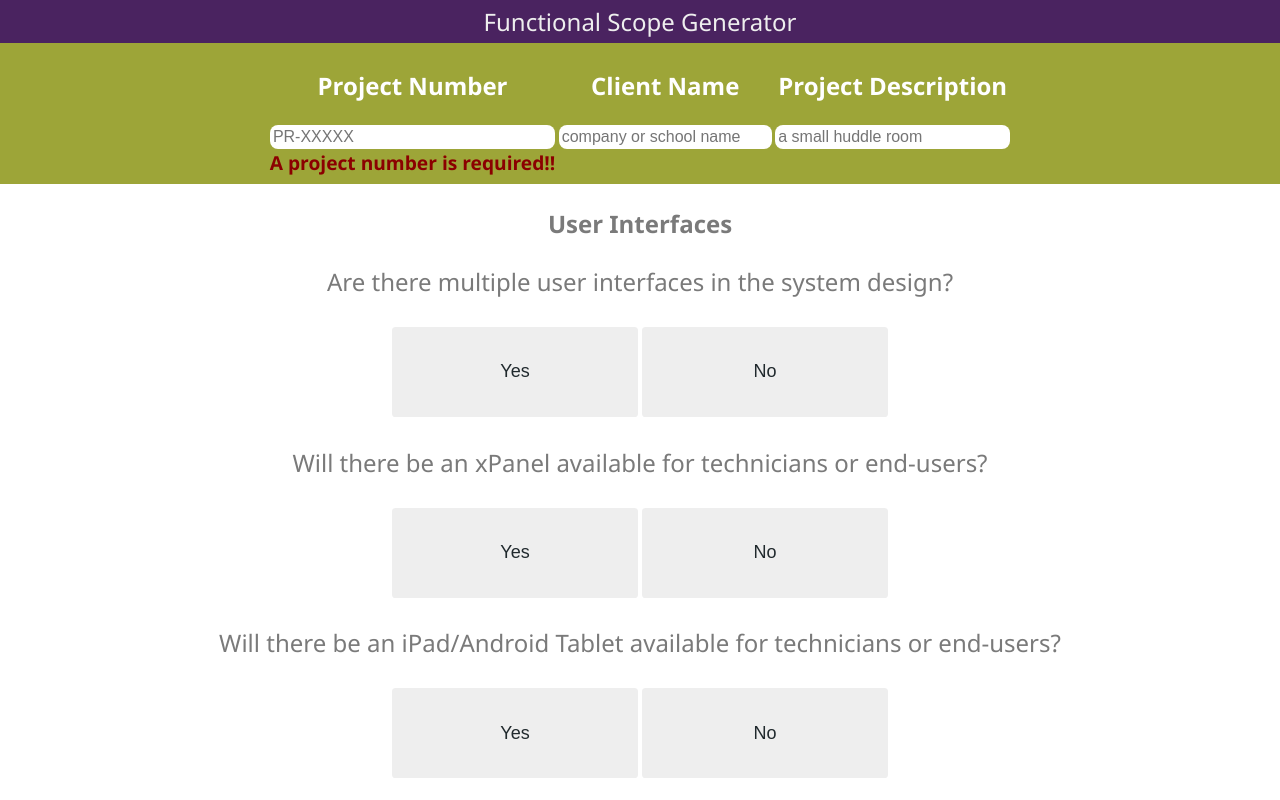
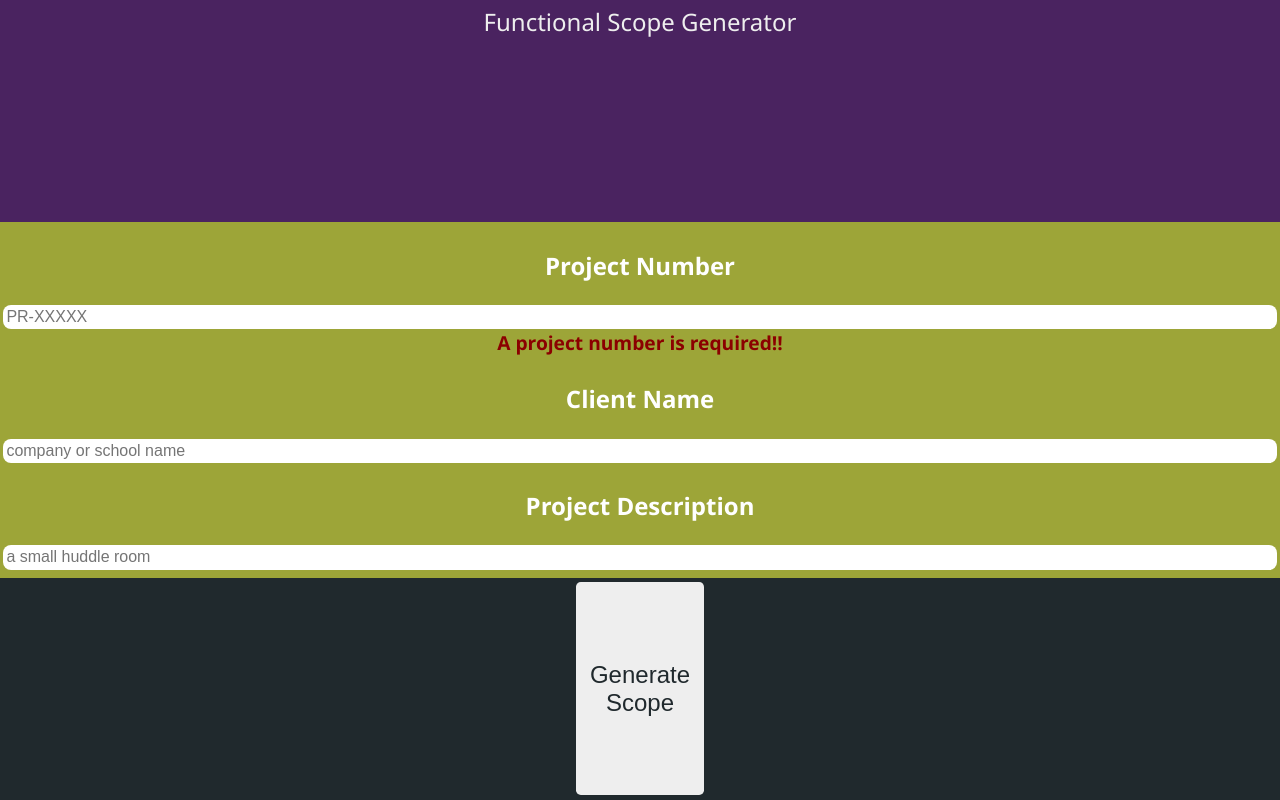
Before and after one commit to ryanjblajda/scope-generator, an Angular app: page / in a window 1280 px wide. Shown: the top 800 px of the page. Built offline with nearby package versions, Linux system fonts and the light colour scheme.

Commit message:
rename scope class to project class

```diff
--- a/src/app/app.component.html
+++ b/src/app/app.component.html
@@ -2,27 +2,33 @@
   <header class="header">
     <span class="header-name">{{title}}</span>
   </header>
-  <section class="scope-details" [formGroup]="details">
-      <article class="scope-details-item">
+  <section class="project-details" [formGroup]="details">
+      <article class="project-details-item">
         <span><h2>Project Number</h2></span><input name="project-number" class="project-number" formControlName="projectnumber" required [placeholder]="projectNumberPlaceholder()" (input)="onInput('project-num', $event)" minlength="8"/>
         <div *ngIf="details.controls['projectnumber']?.invalid || details.controls['projectnumber']?.dirty">
           <div class="required-message" *ngIf="details.controls['projectnumber']?.errors?.['required']">{{projectNumberRequiredMessage}}</div>
           <div class="invalid-message" *ngIf="details.controls['projectnumber']?.invalid && details.controls['projectnumber']?.touched">{{projectNumberInvalidMessage}}</div>
         </div>
       </article>
-      <article class="scope-details-item">
+      <article class="project-details-item">
         <span><h2>Client Name</h2></span><input name="project-client-name" [placeholder]="projectClientNamePlaceholder()" (input)="onInput('project-client', $event)"/>
       </article>
-      <article class="scope-details-item">
+      <article class="project-details-item">
         <span><h2>Project Description</h2></span><input name="project-description" [placeholder]="projectDescriptionPlaceholder()" (input)="onInput('project-description', $event)"/>
       </article>
   </section>
+  <section>
+
+  <!--
+    hiding this currently for development of the multiple system feature
   <section *ngIf="success()" class="question-list">
     <app-section *ngFor="let section of questions.sections" [section]="section"/>
   </section>
   <section *ngIf="success()" class="custom-details">
     <span><h3>Additional Details</h3></span>
     <textarea placeholder="enter additional details not captured via the questions, such as IT contact details or advanced functionality, like room combining or overflow" (input)="onInput('custom-details', $event)"></textarea>
+  </section>
+  -->
   </section>
   <article class="download-container" *ngIf="downloadReady()">
     <a [href]="downloadURL()" [download]="downloadName()"><button (click)="downloaded()">Download</button></a>
--- a/src/app/app.component.scss
+++ b/src/app/app.component.scss
@@ -87,7 +87,7 @@
     outline: 0;
 }
 
-.scope-details {
+.project-details {
     display: flex;
     flex-direction: column;
     flex: 1 1 5%;
@@ -98,7 +98,7 @@
     color: $scope-details-text-color;
 }
 
-.scope-details-item {
+.project-details-item {
     display: flex;
     flex-direction: column;
 }
```
